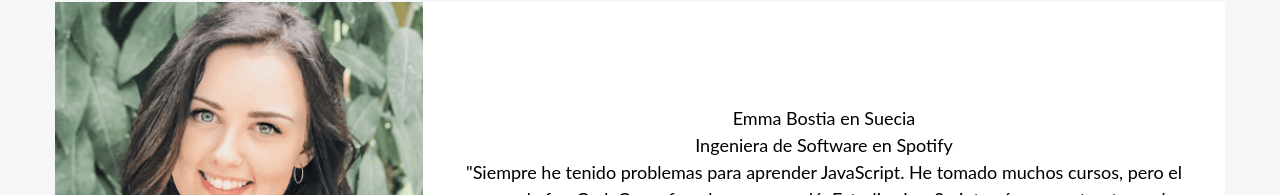
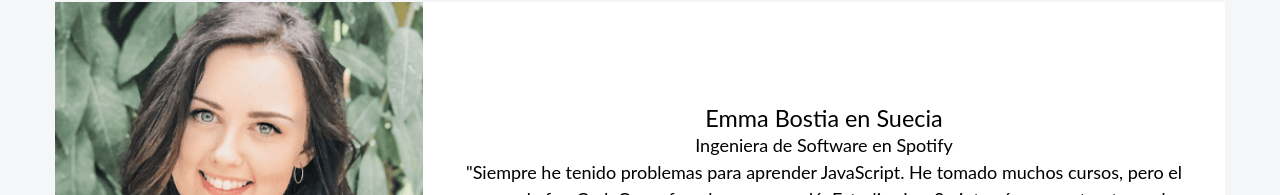
Before and after one commit to NelsonrBermejo/TESTIMONIOS_react, a React (Create React App) app in the folder testimonios/: page / in a window 1280 px wide. Shown: the part 284-479 px from the top of the page. Built offline with nearby package versions, Linux system fonts and the light colour scheme.

Commit message:
nombre-testimonio css

```diff
--- a/testimonios/src/stylesheets/Testimonio.css
+++ b/testimonios/src/stylesheets/Testimonio.css
@@ -23,3 +23,7 @@
     font-weight: 400;
     line-height: 1.5rem;
 }
+
+.nombre-testimonio {
+    font-size: 1.3rem;
+}
```
